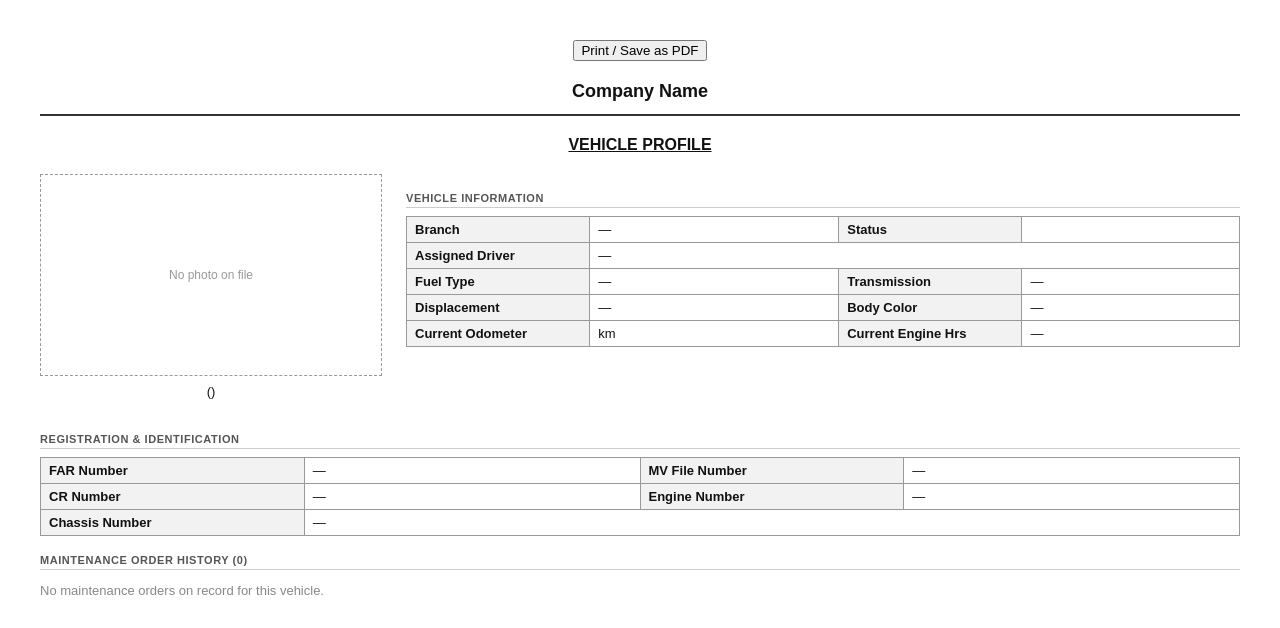
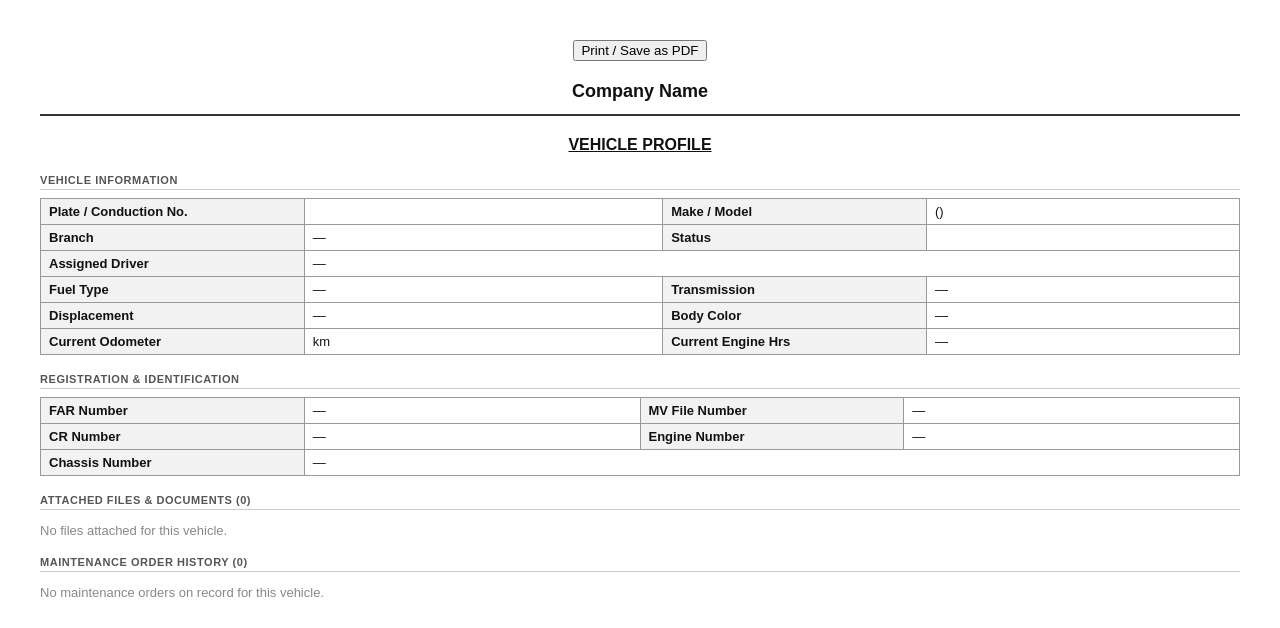
Before and after one commit to mrmlvelasco-hue/fleet-management-system, a Python web app: template app/modules/master_data/templates/master_data/vehicle_print.html in a window 1280 px wide. Shown: the top 628 px of the page. Run offline with Jinja, Linux system fonts and the light colour scheme; the template is opened without the code that fills it, so the values that code supplies are empty.

Commit message:
fix(vehicle-assignment/atd/print): ATD approval now auto-assigns the driver to the vehicle; fixed a latent authority_to_drive(s) table-name typo; vehicle print shows all attached files as a gallery
- master_data/vehicle/assignment_hooks.py (new): subscribes to the
  ApprovalEngine event bus (same mechanism as the notification hooks) so
  that when an ATD reaches approved_final, Vehicle.assigned_driver_id is
  set from the ATD's driver_id automatically. Previously NEITHER an
  approved ATD NOR a Maintenance Order (Category=Operational,
  TransactionType=Assignment) updated this field -- only a direct manual
  edit on the Vehicle Master form did, which is why the Vehicle Register
  Details report kept showing '--' for the Assignee column even with an
  approved ATD on file. Verified end-to-end: approving an ATD now
  updates the vehicle's assigned driver and the Assignee column
  populates correctly in the report.
- Fixed a real latent bug found while investigating: the comments
  permission map and the reference-number resolver both used the
  singular 'authority_to_drive' as a lookup key, but the actual table
  name (and what every ATD page's comment form actually submits) is the
  plural 'authority_to_drives'. This meant posting a comment on any ATD
  document was silently blocked with a 403, and ATD notification emails
  never resolved a real document number. Both now use the correct
  plural key.
- notification_engine.py + assignment_hooks.py: added an idempotency
  guard around subscriber registration -- _subscribers is a module-level
  list that persists across repeated create_app() calls in the same
  process (Flask's dev-server reloader, multiple test app fixtures),
  and without a guard each call would append another copy of the
  callback, causing duplicate notification emails per event over time.
- vehicle_print.html: replaced the single cramped left-side photo with a
  proper gallery showing every attached file (CR, front/back photos,
  etc.) as individual cards with a 'View full size' link -- verified
  with 3 real uploaded files (CR + front + back) all rendering
  correctly, matching the user's exact scenario.

```diff
--- a/app/__init__.py
+++ b/app/__init__.py
@@ -80,6 +80,10 @@
     from app.modules.system_admin.services.notification_engine import (
         register_notification_hooks)
     register_notification_hooks()
+
+    from app.modules.master_data.vehicle.assignment_hooks import (
+        register_vehicle_assignment_hooks)
+    register_vehicle_assignment_hooks()
 
     from app.cli import register_cli
     register_cli(app)
--- a/app/core/comments/routes.py
+++ b/app/core/comments/routes.py
@@ -18,7 +18,7 @@
 # the full org-scope visibility check here.
 _REFERENCE_TABLE_PERMISSION = {
     "trip_tickets": "tripticket.view",
-    "authority_to_drive": "atd.view",
+    "authority_to_drives": "atd.view",
     "vehicle_movements": "vehiclemovement.view",
     "maintenance_orders": "maintenanceorder.view",
     "purchase_requests": "purchaserequest.view",
--- a/app/core/reference_resolver.py
+++ b/app/core/reference_resolver.py
@@ -27,7 +27,7 @@
         "app.modules.transactions.trip_ticket.models",
         "TripTicket",
         lambda id_: ("transactions.tripticket_detail", {"tid": id_})),
-    "authority_to_drive": (
+    "authority_to_drives": (
         "app.modules.transactions.atd.models",
         "AuthorityToDrive",
         lambda id_: ("transactions.atd_detail", {"aid": id_})),
--- a/app/modules/master_data/routes.py
+++ b/app/modules/master_data/routes.py
@@ -680,10 +680,6 @@
 
     company = CompanyProfileService().get()
     attachments = _attachment_rows("vehicles", vid)
-    # Prefer an image attachment as the vehicle photo; fall back to none
-    # (the template shows a placeholder box instead of a broken image).
-    photo = next((a for a in attachments
-                 if (a.mime_type or "").startswith("image/")), None)
 
     mo_history = []
     try:
@@ -697,7 +693,7 @@
         pass
 
     return render_template("master_data/vehicle_print.html", item=item,
-                           company=company, photo=photo,
+                           company=company, attachments=attachments,
                            mo_history=mo_history,
                            generated_at=datetime.now())
 
--- a/app/modules/master_data/templates/master_data/vehicle_print.html
+++ b/app/modules/master_data/templates/master_data/vehicle_print.html
@@ -22,19 +22,23 @@
     .status-IN_PROGRESS { background: #0d6efd; }
     .status-CANCELLED { background: #6c757d; }
     .status-PENDING_APPROVAL, .status-DRAFT { background: #fd7e14; }
-    .photo-block { text-align: center; margin-bottom: 16px; }
-    .photo-block img { max-width: 340px; max-height: 220px; border: 1px solid #999; object-fit: cover; }
-    .photo-placeholder { width: 340px; height: 200px; border: 1px dashed #999; margin: 0 auto;
-                        display: flex; align-items: center; justify-content: center; color: #999;
-                        font-size: 12px; }
-    .top-layout { display: flex; gap: 24px; align-items: flex-start; }
-    .top-layout .specs { flex: 1; }
+    .gallery { display: flex; flex-wrap: wrap; gap: 14px; margin-bottom: 10px; }
+    .gallery-item { width: 220px; text-align: center; border: 1px solid #ccc; padding: 8px;
+                   border-radius: 4px; background: #fafafa; }
+    .gallery-item img { width: 100%; height: 150px; object-fit: contain; background: #fff;
+                        border: 1px solid #ddd; margin-bottom: 6px; }
+    .gallery-item .file-icon { width: 100%; height: 150px; display: flex; align-items: center;
+                              justify-content: center; background: #fff; border: 1px solid #ddd;
+                              margin-bottom: 6px; font-size: 32px; color: #999; }
+    .gallery-item .file-name { font-size: 10px; color: #555; word-break: break-word; margin-bottom: 4px; }
+    .gallery-item a.view-btn { font-size: 11px; text-decoration: none; color: #0d6efd; }
     .no-print { text-align: center; margin-bottom: 20px; }
     .footer-note { text-align: center; color: #888; font-size: 10px; margin-top: 30px; }
     @media print {
       .no-print { display: none; }
+      .gallery-item a.view-btn { display: none; }
       h6.section { page-break-after: avoid; break-after: avoid; }
-      table.info, table.grid { page-break-inside: avoid; break-inside: avoid; }
+      table.info, table.grid, .gallery-item { page-break-inside: avoid; break-inside: avoid; }
     }
   </style>
 </head>
@@ -49,21 +53,10 @@
   </div>
   <div class="doc-title">VEHICLE PROFILE</div>
 
-  <div class="top-layout">
-    <div class="photo-block">
-      {% if photo %}
-      <img src="{{ url_for('master_data.attachment_view', att_id=photo.id) }}" alt="Vehicle photo">
-      {% else %}
-      <div class="photo-placeholder">No photo on file</div>
-      {% endif %}
-      <div style="font-weight:bold; margin-top:8px; font-size:15px;">
-        {{ item.plate_number or item.conduction_number }}
-      </div>
-      <div>{{ item.brand }} {{ item.model }} {{ item.variant or '' }} ({{ item.year }})</div>
-    </div>
-    <div class="specs">
   <h6 class="section">Vehicle Information</h6>
   <table class="info">
+    <tr><td class="label">Plate / Conduction No.</td><td>{{ item.plate_number or item.conduction_number }}</td>
+        <td class="label">Make / Model</td><td>{{ item.brand }} {{ item.model }} {{ item.variant or '' }} ({{ item.year }})</td></tr>
     <tr><td class="label">Branch</td><td>{{ item.branch.name if item.branch else '—' }}</td>
         <td class="label">Status</td><td>{{ item.status }}</td></tr>
     <tr><td class="label">Assigned Driver</td>
@@ -75,8 +68,6 @@
     <tr><td class="label">Current Odometer</td><td>{{ item.current_odometer }} km</td>
         <td class="label">Current Engine Hrs</td><td>{{ item.current_engine_hours or '—' }}</td></tr>
   </table>
-    </div>
-  </div>
 
   <h6 class="section">Registration & Identification</h6>
   <table class="info">
@@ -86,6 +77,26 @@
         <td class="label">Engine Number</td><td>{{ item.engine_number or '—' }}</td></tr>
     <tr><td class="label">Chassis Number</td><td colspan="3">{{ item.chassis_number or '—' }}</td></tr>
   </table>
+
+  <h6 class="section">Attached Files & Documents ({{ attachments|length }})</h6>
+  {% if attachments %}
+  <div class="gallery">
+    {% for att in attachments %}
+    <div class="gallery-item">
+      {% if (att.mime_type or "").startswith("image/") %}
+      <img src="{{ url_for('master_data.attachment_view', att_id=att.id) }}" alt="{{ att.original_filename }}">
+      {% else %}
+      <div class="file-icon">📄</div>
+      {% endif %}
+      <div class="file-name">{{ att.original_filename }}</div>
+      <a class="view-btn" href="{{ url_for('master_data.attachment_view', att_id=att.id) }}" target="_blank">
+        View full size</a>
+    </div>
+    {% endfor %}
+  </div>
+  {% else %}
+  <p style="color:#888;">No files attached for this vehicle.</p>
+  {% endif %}
 
   <h6 class="section">Maintenance Order History ({{ mo_history|length }})</h6>
   {% if mo_history %}
```
Also changed, not shown: app/modules/master_data/vehicle/assignment_hooks.py (added, +69 -0 lines), app/modules/system_admin/services/notification_engine.py (+17 -1 lines). Lines whose indentation alone changed are shown as unchanged.
